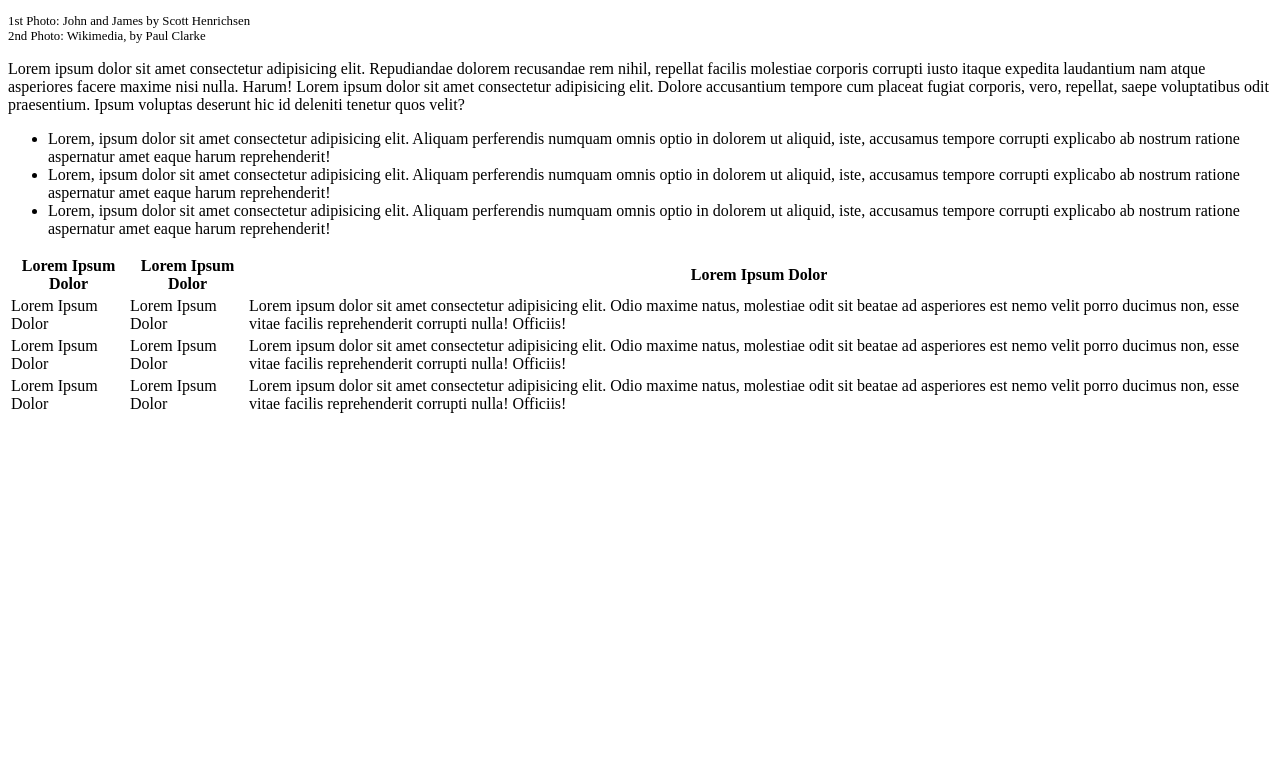
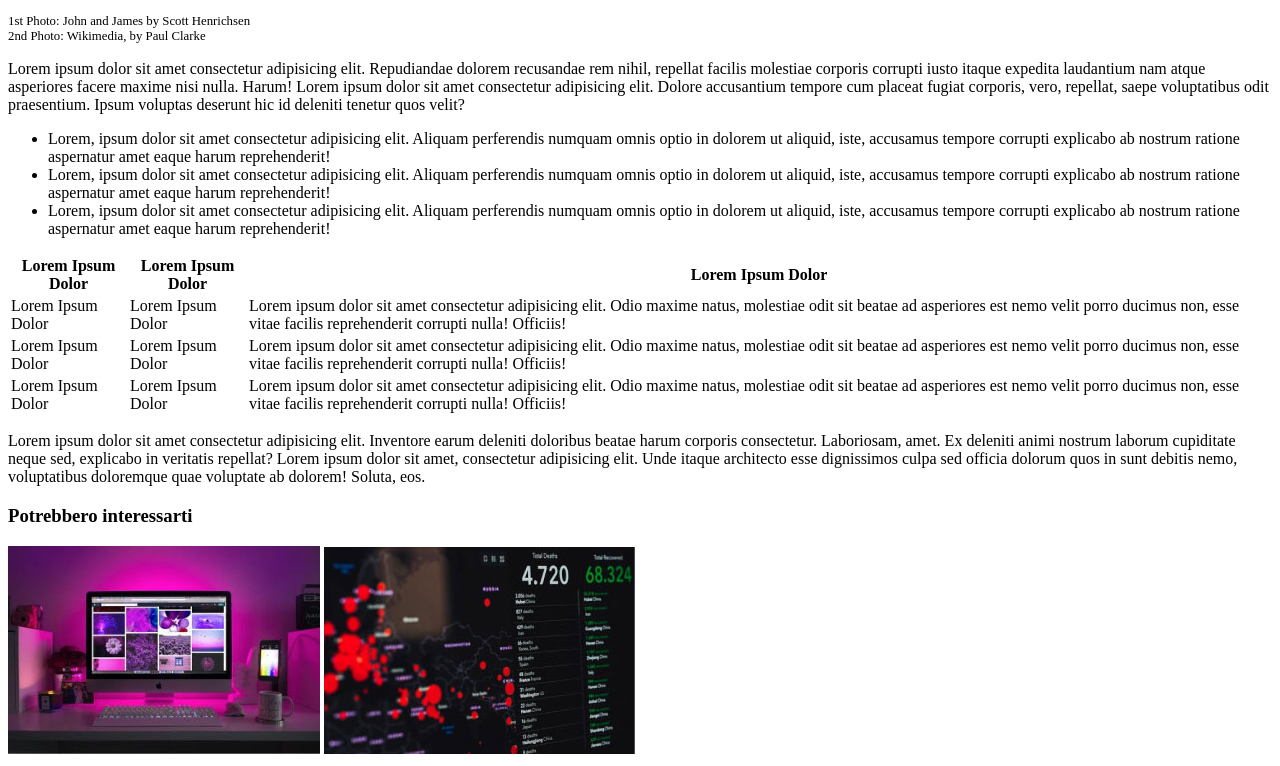
Before and after one commit to yuribertoli/html-css-booleaner, a plain HTML site: page index.html in a window 1280 px wide. Shown: the part 753-1519 px from the top of the page. Before the commit the page ends 1177 px from the top, so only its background shows below. Drawn offline with Linux system fonts and the light colour scheme.

Commit message:
immagini fondopagina

```diff
--- a/index.html
+++ b/index.html
@@ -40,7 +40,7 @@
             </p>
         </div>
 
-        <p>Lorem ipsum dolor sit amet consectetur adipisicing elit. <span>Repudiandae dolorem recusandae rem nihil, repellat facilis </span>molestiae corporis corrupti iusto itaque expedita laudantium nam atque asperiores facere maxime nisi nulla. Harum! Lorem ipsum dolor sit amet consectetur adipisicing elit. Dolore accusantium tempore cum placeat fugiat corporis, vero, repellat, saepe voluptatibus odit praesentium. Ipsum voluptas deserunt hic id deleniti tenetur quos velit?</p>
+        <p class="paragrafi">Lorem ipsum dolor sit amet consectetur adipisicing elit. <span>Repudiandae dolorem recusandae rem nihil, repellat facilis </span>molestiae corporis corrupti iusto itaque expedita laudantium nam atque asperiores facere maxime nisi nulla. Harum! Lorem ipsum dolor sit amet consectetur adipisicing elit. Dolore accusantium tempore cum placeat fugiat corporis, vero, repellat, saepe voluptatibus odit praesentium. Ipsum voluptas deserunt hic id deleniti tenetur quos velit?</p>
 
         <ul>
             <li>Lorem, ipsum dolor sit amet consectetur adipisicing elit. Aliquam perferendis numquam omnis optio in dolorem ut aliquid, iste, accusamus tempore corrupti explicabo ab nostrum ratione aspernatur amet eaque harum reprehenderit!</li>
@@ -71,6 +71,17 @@
             </tr>
         </table>
 
+        <p class="paragrafi">Lorem ipsum dolor sit amet consectetur adipisicing elit. Inventore earum deleniti doloribus beatae harum corporis consectetur. Laboriosam, amet. Ex deleniti animi nostrum laborum cupiditate neque sed, explicabo in veritatis repellat? Lorem ipsum dolor sit amet, consectetur adipisicing elit. Unde itaque architecto esse dignissimos culpa sed officia <span>dolorum quos in sunt debitis nemo, voluptatibus </span> doloremque quae voluptate ab dolorem! Soluta, eos.</p>
+
     </main>
+
+    <footer>
+        <h3>Potrebbero interessarti</h3>
+        <div class="img-footer">
+            <img src="img/monitor.jpg" alt="schermo">
+            <img src="img/graph.jpg" alt="grafico">
+        </div>
+    </footer>
+
 </body>
 </html>
```
